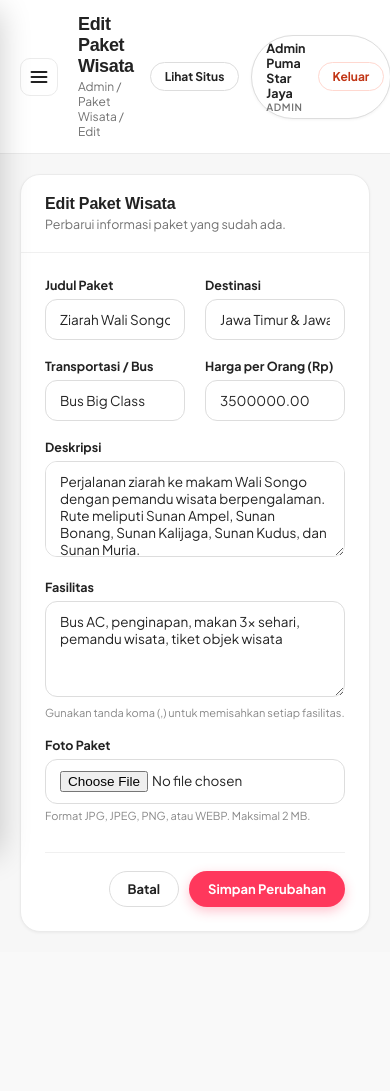
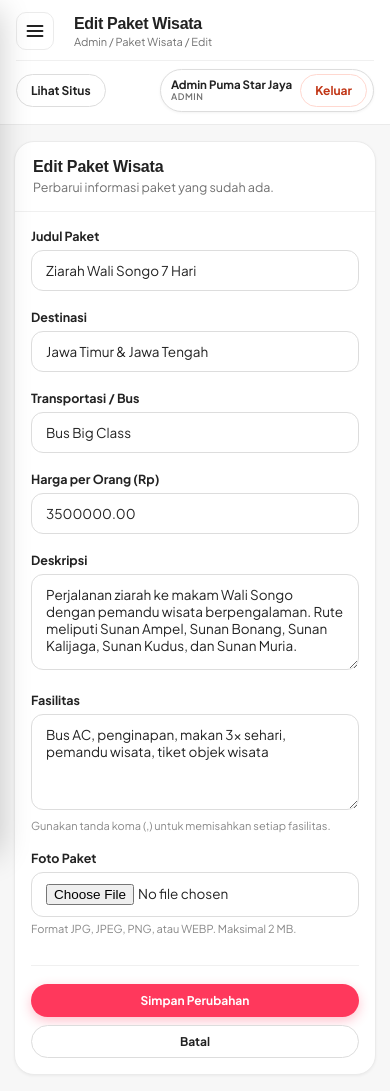
Before and after one commit to Ranggafebriawan02/sistempemesanan-tiketwisata, a Laravel app: page /admin/paket/1/edit in a window 390 px wide. Before the commit the page ends 932 px from the top, so only its background shows below. Run offline with Laravel 12, Linux system fonts and the light colour scheme; a user stored in the database is signed in; data comes from the database, SQL or seed files in the repository.

Commit message:
style: optimasi tampilan responsif mobile-friendly untuk seluruh halaman publik dan panel dashboard

```diff
--- a/resources/views/layouts/panel-style.blade.php
+++ b/resources/views/layouts/panel-style.blade.php
@@ -704,4 +704,104 @@
         .level-tag, .status {
             box-shadow: 0 1px 2px rgba(0, 0, 0, 0.04);
         }
+
+        /* Comprehensive Mobile-Friendly Adjustments */
+        @media (max-width: 900px) {
+            .topbar {
+                padding: 12px 16px !important;
+                flex-wrap: wrap;
+                gap: 10px;
+            }
+            .topbar h1 {
+                font-size: 16px !important;
+            }
+            .topbar .crumb {
+                font-size: 11px !important;
+            }
+            .topbar-actions {
+                width: 100%;
+                justify-content: space-between;
+                order: 3;
+                padding-top: 8px;
+                border-top: 1px solid #f0f0f0;
+            }
+            .content {
+                padding: 16px 14px !important;
+            }
+            .card-head {
+                padding: 16px 18px !important;
+                flex-direction: column;
+                align-items: flex-start !important;
+                gap: 12px !important;
+            }
+            .card-head .btn,
+            .card-head .badge {
+                align-self: flex-start;
+            }
+            .card-body {
+                padding: 16px !important;
+            }
+            .toolbar-row {
+                flex-direction: column;
+                align-items: stretch !important;
+                gap: 12px !important;
+            }
+            .search-form {
+                width: 100%;
+            }
+            .search-form input[type="search"],
+            .search-form input[type="text"] {
+                width: 100%;
+                min-width: 0 !important;
+                flex: 1;
+            }
+            .filter-tabs {
+                width: 100%;
+                overflow-x: auto;
+                flex-wrap: nowrap !important;
+                padding-bottom: 6px;
+                -webkit-overflow-scrolling: touch;
+            }
+            .filter-tab {
+                white-space: nowrap;
+                flex-shrink: 0;
+            }
+            .table-wrap {
+                margin: 0 -16px;
+                border-radius: 0;
+                border-left: none;
+                border-right: none;
+                -webkit-overflow-scrolling: touch;
+            }
+            table.data {
+                min-width: 650px;
+            }
+            .form-grid {
+                grid-template-columns: 1fr !important;
+            }
+            .form-actions {
+                flex-direction: column-reverse;
+                gap: 8px;
+            }
+            .form-actions .btn {
+                width: 100%;
+            }
+        }
+
+        @media (max-width: 640px) {
+            .user-chip {
+                padding: 4px 6px 4px 10px;
+                gap: 8px;
+            }
+            .user-chip .meta strong {
+                font-size: 11.5px;
+            }
+            .user-chip .meta small {
+                font-size: 9px;
+            }
+            .btn {
+                padding: 8px 14px;
+                font-size: 12px;
+            }
+        }
     </style>
```
Also changed, not shown: resources/views/layouts/app.blade.php (+55 -0 lines).
